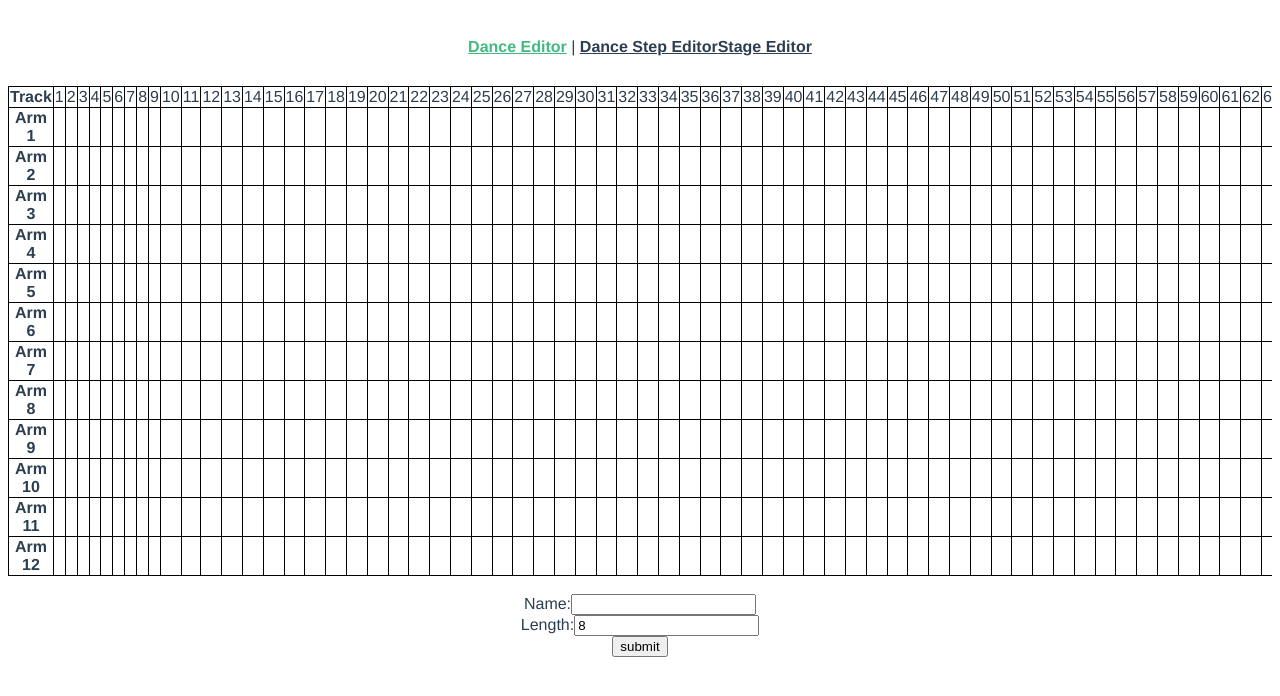
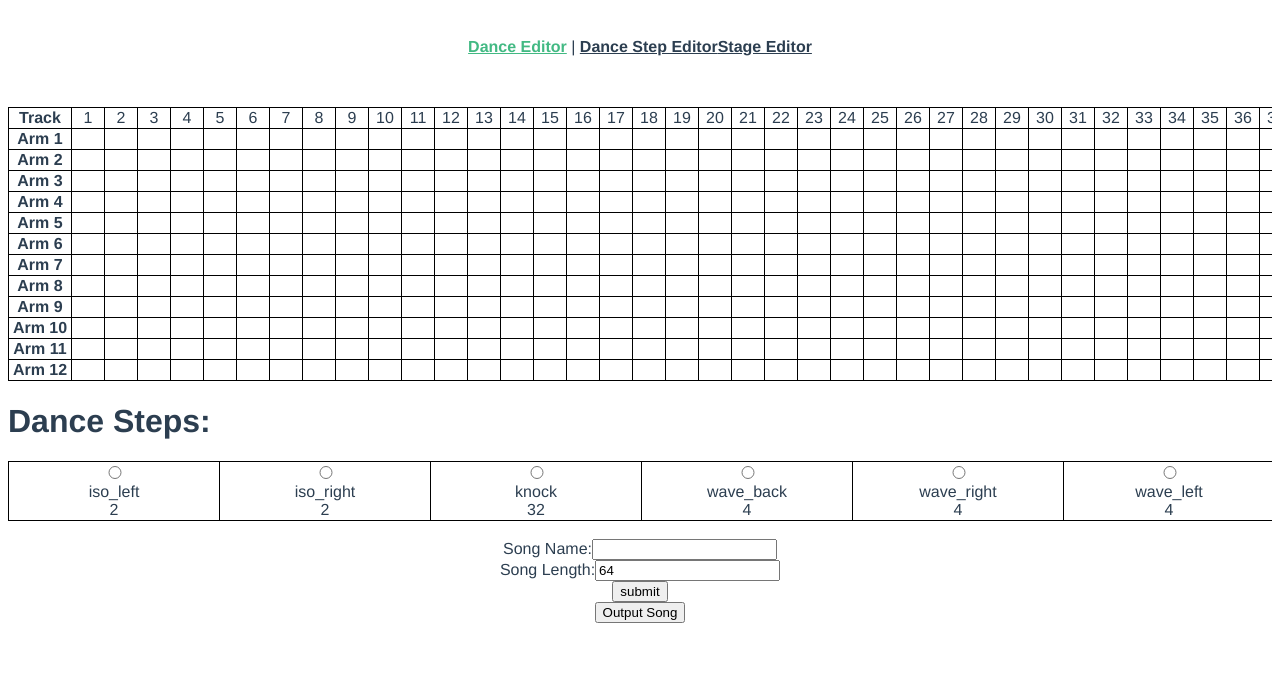
Before and after one commit to MyriadRivers/forest-ui, a Vue app: page / in a window 1280 px wide. Shown: the top 696 px of the page. Built offline with nearby package versions, Linux system fonts and the light colour scheme.

Commit message:
add dance library, song name and length change option, and outputting playlist to string

```diff
--- /dev/null
+++ b/src/components/DanceStep.vue
@@ -0,0 +1,25 @@
+<template>
+    <td>
+        <input class="dance-step" type="radio" name="steps" :value="name" @change="selectStep">
+        <br>
+        <label>{{ name }}</label>
+        <br>
+        <label>{{ beatLength }}</label>
+    </td>
+</template>
+<script>
+export default {
+  name: 'DanceStep',
+  props: ['name', 'beatLength'],
+  methods: {
+    selectStep () {
+      this.$emit('select-step', this.name, this.beatLength)
+    }
+  }
+}
+</script>
+<style scoped>
+.dance-step {
+    min-width: 200px;
+}
+</style>
--- a/src/components/Playlist.vue
+++ b/src/components/Playlist.vue
@@ -1,6 +1,6 @@
 <template>
   <div class="playlist">
-    <div class="playlist-holder">
+    <div class="scroll-box">
       <table>
         <thead>
           <tr>
@@ -16,6 +16,7 @@
             :totalBeats="totalBeats"
             :dStepName = danceStepName
             :dStepLength = danceStepLength
+            v-on:update-track-contents="updateTracks"
           />
         </tbody>
       </table>
@@ -28,6 +29,7 @@ import Track from '@/components/Track.vue'
 
 export default {
   name: 'Playlist',
+  // Probably don't need both the number of tracks and the names, since you can get number from names
   props: {
     totalTracks: Number,
     trackNames: Array,
@@ -38,6 +40,27 @@ export default {
   },
   components: {
     Track
+  },
+  methods: {
+    updateTracks (trackName, contents) {
+      this.trackContents[trackName] = contents
+      this.$emit('update-playlist', this.trackContents)
+    },
+    initializeTracks () {
+      var tracksArray = {}
+      for (let i = 0; i < this.trackNames.length; i++) {
+        tracksArray[this.trackNames[i]] = new Array(this.totalBeats)
+        for (let j = 0; j < this.totalBeats; j++) {
+          tracksArray[this.trackNames[i]][j] = 1
+        }
+      }
+      return tracksArray
+    }
+  },
+  data () {
+    return {
+      trackContents: this.initializeTracks()
+    }
   }
 }
 </script>
@@ -58,10 +81,6 @@ li {
 a {
   color: #42b983;
 }
-.playlist-holder {
-  max-width: 100vw;
-  overflow-x: scroll;
-}
 table, th, td {
   border: 1px solid black;
   border-collapse: collapse;
--- a/src/components/Track.vue
+++ b/src/components/Track.vue
@@ -28,11 +28,14 @@ export default {
       this.stepLength = this.dStepLength
 
       this.beatCellLengths[beatIndex] = this.stepLength
+      this.danceSteps[beatIndex] = this.dStepName
       // set all cell lengths to 0 for the duration of the step; these cells will all be merged into the first
 
       for (let i = 1; i < this.stepLength; i++) {
         this.beatCellLengths[beatIndex + i] = 0
+        this.danceSteps[beatIndex + i] = this.dStepName
       }
+      this.$emit('update-track-contents', this.name, this.danceSteps)
       // this.debugCells()
     },
     unmerge (beatIndex) {
@@ -40,10 +43,14 @@ export default {
       this.stepLength = 1
 
       this.beatCellLengths[beatIndex] = this.stepLength
+      // Todo: Empty steps hold 1 for now, probably want to change that later instead of just reusing the beat length initialization code
+      this.danceSteps[beatIndex] = 1
       // revert all trailing 0 length cells (previously merged) back to length 1
       for (let i = beatIndex + 1; this.beatCellLengths[i] === 0; i++) {
         this.beatCellLengths[i] = 1
+        this.danceSteps[i] = 1
       }
+      this.$emit('update-track-contents', this.name, this.danceSteps)
       // this.debugCells()
     },
     initBeats () {
@@ -64,15 +71,19 @@ export default {
     },
     debugCells () {
       var cellLengths = ''
+      var cellSteps = ''
       for (let i = 0; i < this.totalBeats; i++) {
         cellLengths += this.beatCellLengths[i] + ' '
+        cellSteps += this.danceSteps[i] + ' '
       }
-      console.log(cellLengths)
+      console.log('Lengths:\n' + cellLengths)
+      console.log('Steps:\n' + cellSteps)
     }
   },
   data () {
     return {
       beatCellLengths: this.initBeats(),
+      danceSteps: this.initBeats(),
       stepLength: 0
     }
   }
@@ -84,4 +95,10 @@ export default {
     border: 1px solid black;
     border-collapse: collapse;
   }
+  th {
+    min-width: 60px;
+  }
+  td {
+    min-width: 30px;
+  }
 </style>
--- a/src/views/DanceEditor.vue
+++ b/src/views/DanceEditor.vue
@@ -1,40 +1,169 @@
 <template>
   <div class="Dance Editor">
+    <h1>{{ songName }}</h1>
     <Playlist
       :totalTracks="12"
       :trackNames="['Arm 1', 'Arm 2', 'Arm 3', 'Arm 4', 'Arm 5', 'Arm 6', 'Arm 7', 'Arm 8', 'Arm 9', 'Arm 10', 'Arm 11', 'Arm 12']"
-      :totalBeats="64"
+      :totalBeats="songLength"
       :danceStepName = stepName
       :danceStepLength = stepLength
+      v-on:update-playlist="updatePlaylist"
     />
+    <h1>Dance Steps:</h1>
+    <div class="scroll-box">
+      <table>
+        <tr>
+          <DanceStep v-for="(step, i) in stepsList" :key="i"
+            :name="stepsList[i].name"
+            :beatLength="stepsList[i].length"
+            v-on:select-step="setActiveStep"
+          />
+        </tr>
+      </table>
+    </div>
     <!-- Placeholder inputs just for demo purposes -->
-    <br>
+    <!-- <br>
     <label>Name:</label>
     <input v-model="stepName">
     <br>
     <label>Length:</label>
-    <input v-model.number="stepLength">
+    <input v-model.number="stepLength"> -->
     <br>
-    <button>submit</button>
+    <label>Song Name:</label>
+    <input v-model.number="inputName">
+    <br>
+    <label>Song Length:</label>
+    <input v-model.number="inputLength">
+    <br>
+    <button @click="updateSong">submit</button>
+    <br>
     <!-- Another placeholder to quickly output all the track's contents -->
+    <button @click="outputSong">Output Song</button>
+    <br>
   </div>
 </template>
 
 <script>
 // @ is an alias to /src
 import Playlist from '@/components/Playlist.vue'
+import DanceStep from '@/components/DanceStep.vue'
 
 export default {
   name: 'DanceEditor',
   components: {
-    Playlist
+    Playlist, DanceStep
+  },
+  methods: {
+    updateSong () {
+      this.songLength = this.inputLength
+      this.songName = this.inputName
+    },
+    setActiveStep (name, beatLength) {
+      // console.log(name + ' has length ' + beatLength)
+      this.stepName = name
+      this.stepLength = beatLength
+    },
+    updatePlaylist (listContents) {
+      this.playlistContents = listContents
+    },
+    outputSong () {
+      var songArray = new Array(this.playlistContents.length)
+      var trackCounter = 0
+      for (var track in this.playlistContents) {
+        songArray[trackCounter] = []
+        var lastDance = ''
+        var breathCounter = 0
+        // Iterate through all the beats of the current track of the playlist
+        for (let i = 0; i < this.playlistContents[track].length; i++) {
+          if (this.playlistContents[track][i] === 1) {
+            // Current beat on track is empty, so start counting breaths to see how long the breathing period is
+            breathCounter++
+            lastDance = ''
+          } else if (this.playlistContents[track][i] !== lastDance) {
+            if (breathCounter !== 0) {
+              // If we waited for breathing room, push that first before pushing the new dance
+              songArray[trackCounter].push(breathCounter)
+              breathCounter = 0
+            }
+            // If it's a new dance and not a continuation of the old one, note it down in the array
+            songArray[trackCounter].push(this.playlistContents[track][i])
+            lastDance = this.playlistContents[track][i]
+          }
+          // Push any remaining space as breath
+          if (i === this.playlistContents[track].length - 1 && breathCounter !== 0) {
+            songArray[trackCounter].push(breathCounter)
+            breathCounter = 0
+          }
+        }
+        trackCounter++
+      }
+      var listString = ''
+      for (let i = 0; i < songArray.length; i++) {
+        var trackString = ''
+        for (let j = 0; j < songArray[i].length; j++) {
+          trackString += songArray[i][j] + ' '
+        }
+        trackString += '\n'
+        listString += trackString
+      }
+      console.log(listString)
+    },
+    debugPlaylist () {
+      var playlistString = ''
+      for (var track in this.playlistContents) {
+        playlistString += track + ': '
+        for (let i = 0; i < this.playlistContents[track].length; i++) {
+          playlistString += this.playlistContents[track][i] + ' '
+        }
+        playlistString += '\n'
+      }
+      console.log('DEBUGGING PLAYLIST:\n' + playlistString)
+    }
   },
   data () {
     return {
       // Placeholder attributes passed down to playist and then to track and then to beat cell, clean this up later
       stepName: '',
-      stepLength: 8
+      stepLength: 0,
+      inputName: '',
+      inputLength: 64,
+      songName: '',
+      songLength: 64,
+      playlistContents: [],
+      stepsList: [{ name: 'iso_left', length: 2 },
+        { name: 'iso_right', length: 2 },
+        { name: 'knock', length: 32 },
+        { name: 'wave_back', length: 4 },
+        { name: 'wave_right', length: 4 },
+        { name: 'wave_left', length: 4 },
+        { name: 'lean_back', length: 6 },
+        { name: 'dip', length: 8 },
+        { name: 'head_down', length: 2 },
+        { name: 'head_up', length: 2 },
+        { name: 'head_turn_right', length: 2 },
+        { name: 'head_turn_left', length: 2 },
+        { name: 'turn_big_right', length: 4 },
+        { name: 'turn_big_left', length: 4 },
+        { name: 'turn_small_right', length: 4 },
+        { name: 'turn_small_left', length: 4 },
+        { name: 'wave_diagonal_left', length: 4 },
+        { name: 'wave_diagonal_right', length: 4 },
+        { name: 'semi_circle', length: 8 },
+        { name: 'lean', length: 8 },
+        { name: 'circle', length: 14 },
+        { name: 'bloom', length: 11 },
+        { name: 'alive', length: 4 }]
     }
   }
 }
 </script>
+
+<style>
+h1 {
+  text-align: left;
+}
+.scroll-box {
+  max-width: 100vw;
+  overflow-x: scroll;
+}
+</style>
```
